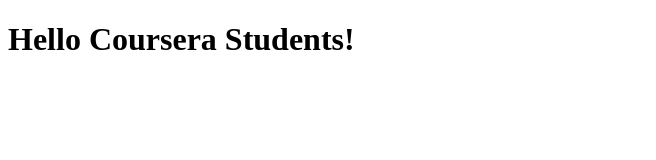
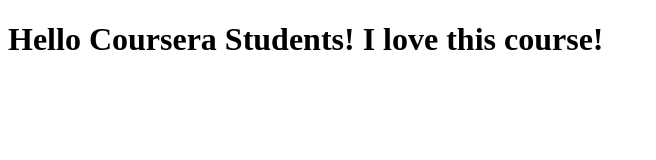
Before and after one commit to hubert2k21/coursera-repo, a plain HTML site: page index.html in a window 1280 px wide. Shown: the whole page, without its empty margins (0-656 px from the left). Drawn offline with Linux system fonts and the light colour scheme.

Commit message:
New version of web file.

```diff
--- a/index.html
+++ b/index.html
@@ -5,6 +5,6 @@
         <title>Hello Coursera</title>
     </head>
     <body>
-        <h1>Hello Coursera Students!</h1>
+        <h1>Hello Coursera Students! I love this course!</h1>
     </body>
 </html>
```
